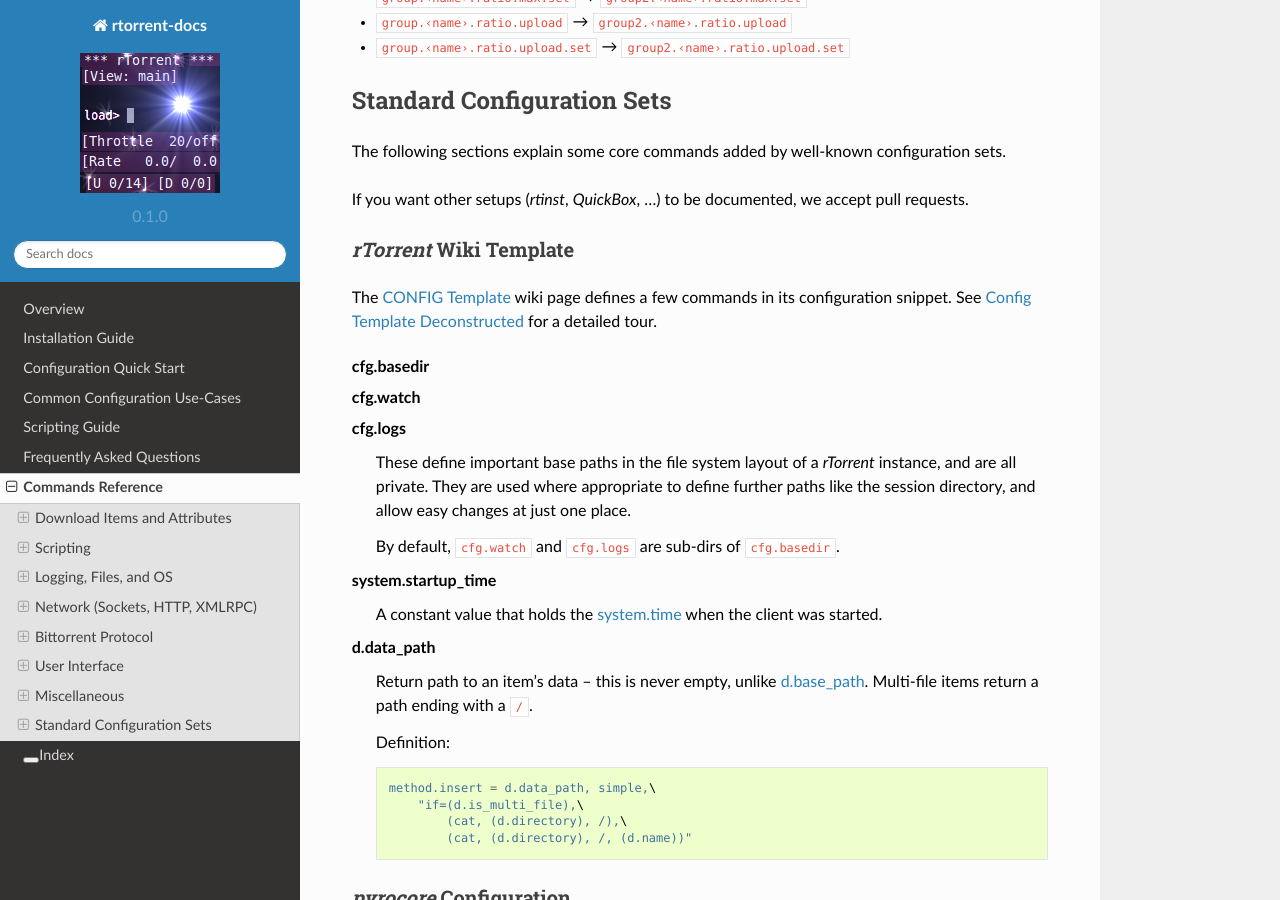
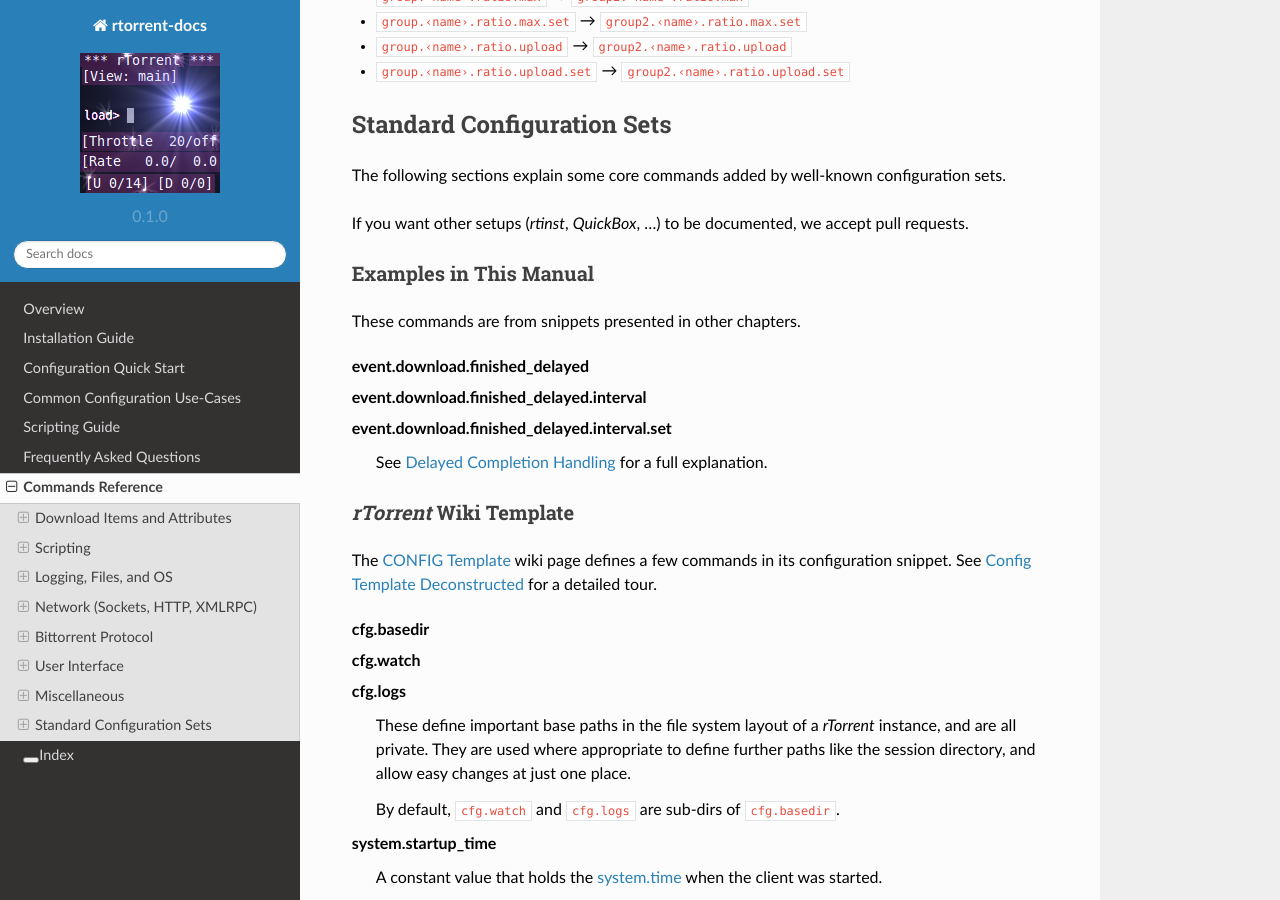
Before and after one commit to rtorrent-community/rtorrent-docs, a Sphinx documentation site: the page built from docs/cmd-ref.rst, in a window 1280 px wide and 900 px high, scrolled down 72963 px. Built offline with Sphinx 7.4.7 and the Read the Docs theme 2.0.0, drawn with Linux system fonts in a browser that asks for light colours; some of the changed text lies outside the part shown.

Commit message:
cmd-ref: link event.download.finished_delayed to its 'use-cases' section

```diff
--- a/docs/cmd-ref.rst
+++ b/docs/cmd-ref.rst
@@ -217,6 +217,20 @@
 If you want other setups (`rtinst`, `QuickBox`, …) to be documented, we accept pull requests.
 
 
+Examples in This Manual
+^^^^^^^^^^^^^^^^^^^^^^^
+
+These commands are from snippets presented in other chapters.
+
+.. glossary::
+
+    event.download.finished_delayed
+    event.download.finished_delayed.interval
+    event.download.finished_delayed.interval.set
+
+        See :ref:`event.download.finished_delayed` for a full explanation.
+
+
 `rTorrent` Wiki Template
 ^^^^^^^^^^^^^^^^^^^^^^^^
 
--- a/docs/use-cases.rst
+++ b/docs/use-cases.rst
@@ -256,7 +256,7 @@
 Delayed Completion Handling
 ---------------------------
 
-The following config snippet defines a new ``event.download.finished_delayed`` trigger
+The following config snippet defines a new :term:`event.download.finished_delayed` trigger
 that works like the normal finished event, but only fires after a customizable delay.
 
 One use-case for such a thing is to move a download from fast storage (RAM disk, SSD)
```
Also changed, not shown: other parts of docs/cmd-ref.rst (+0 -6 lines).
